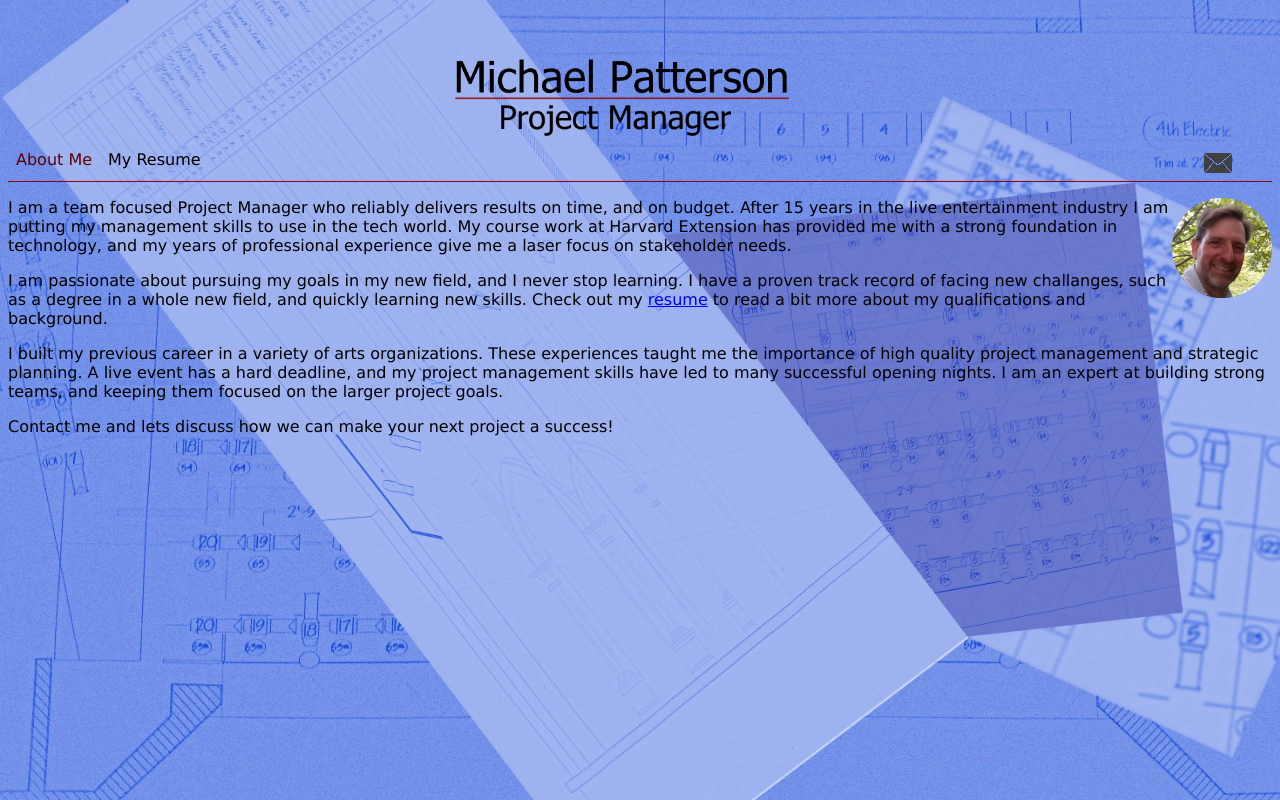
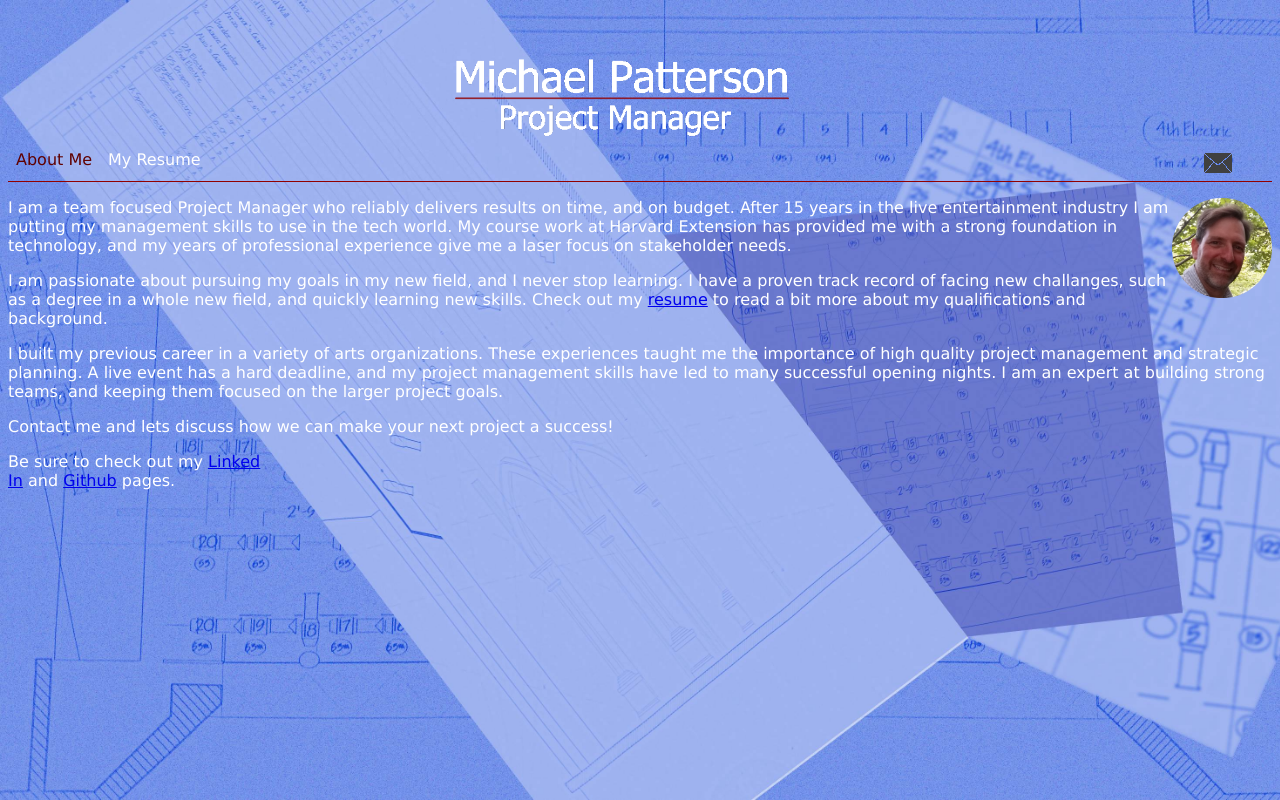
Before and after one commit to PattersonProject/thepattersonproject-website, a PHP site: page / in a window 1280 px wide. Run offline with PHP 8.4, Linux system fonts and the light colour scheme; some web fonts are replaced.

Commit message:
Text to white, added more css

```diff
--- /dev/null
+++ b/css/index.css
@@ -0,0 +1,11 @@
+img.profile {
+	height: 100px;
+	width: 100px;
+	float: right;
+}
+
+div#links{
+	float: left;
+	display: inline-block;
+	width: 20%;
+}
--- a/css/pattersonproject.css
+++ b/css/pattersonproject.css
@@ -3,15 +3,12 @@ body {
 	/*background-image: url(../images/wing.png);*/
 	background-image: url(../images/background.jpg);
 	background-size: cover;
+	color: white;
+	background-color: rgb(1,58,217);
 
 }
 
 #content {
 	font-size: 100%;
+	color: white;
 }
-
-img.profile {
-	height: 100px;
-	width: 100px;
-	float: right;
-}
--- a/include/header.php
+++ b/include/header.php
@@ -8,7 +8,7 @@
 	</div>
 
 	<div id="logo">
-		<img src="images/logo.png" alt="Michael Patterson, Project Manager">
+		<img src="images/logo white.png" alt="Michael Patterson, Project Manager">
 	</div>
 
 	<div id="menu">
--- a/index.php
+++ b/index.php
@@ -3,7 +3,7 @@
 	<head>
 		<meta charset="UTF-8">
 		<title> Michael Patterson Project Manager </title>
-		<!-- <link rel="stylesheet" type="text/css" href="/css/index.css"> -->
+		<link rel="stylesheet" type="text/css" href="css/index.css">
 		<?php include("include/head.php");?>
 	</head>
 
@@ -29,6 +29,10 @@
 			<p>
 			Contact me and lets discuss how we can make your next project a success!
 			</p>
+			<div id="links">
+				Be sure to check out my <a href="http://www.linkedin.com/in/michaelpatterson10">Linked In</a> and <a href="https://github.com/PattersonProject">Github</a> pages.
+			</div>
 		</div>
+
 	</body>
 </html>
```
Also changed, not shown: images/Logo white.png (added).
